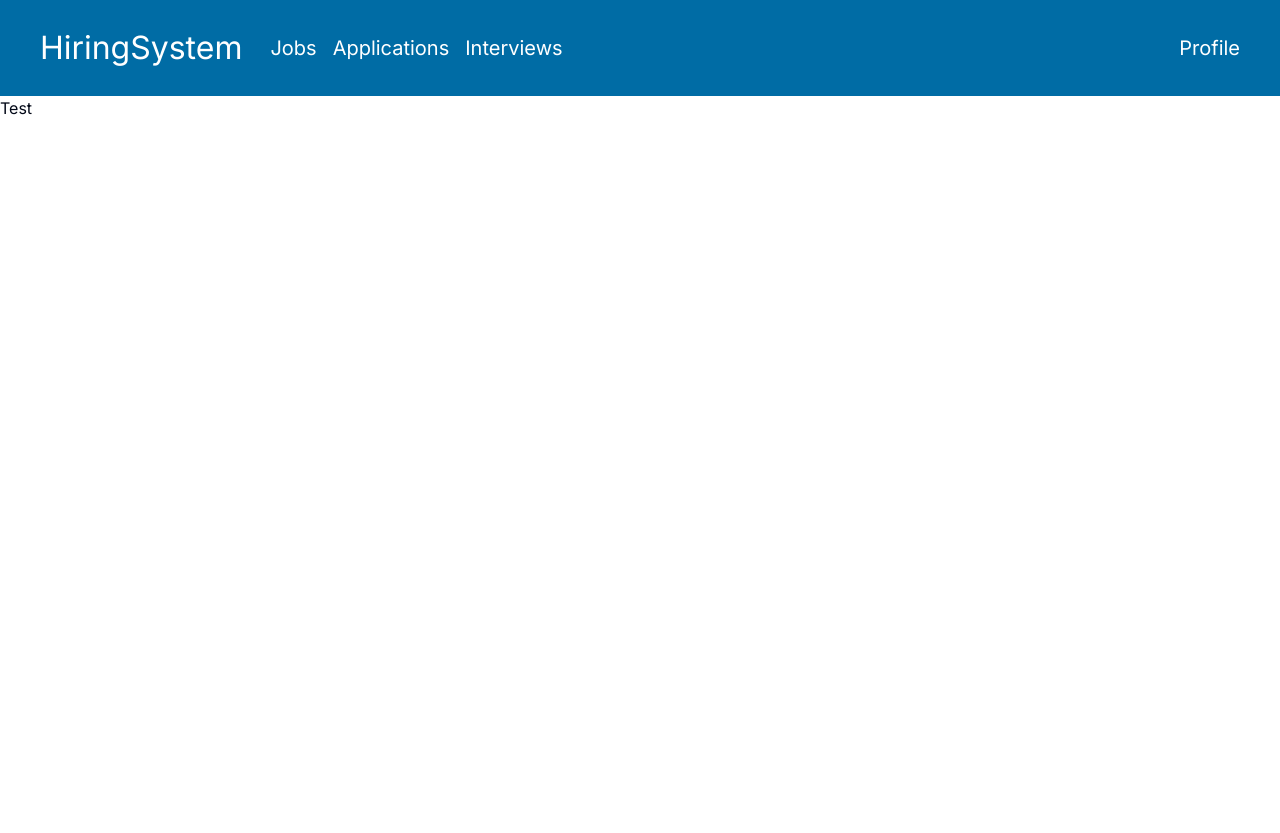
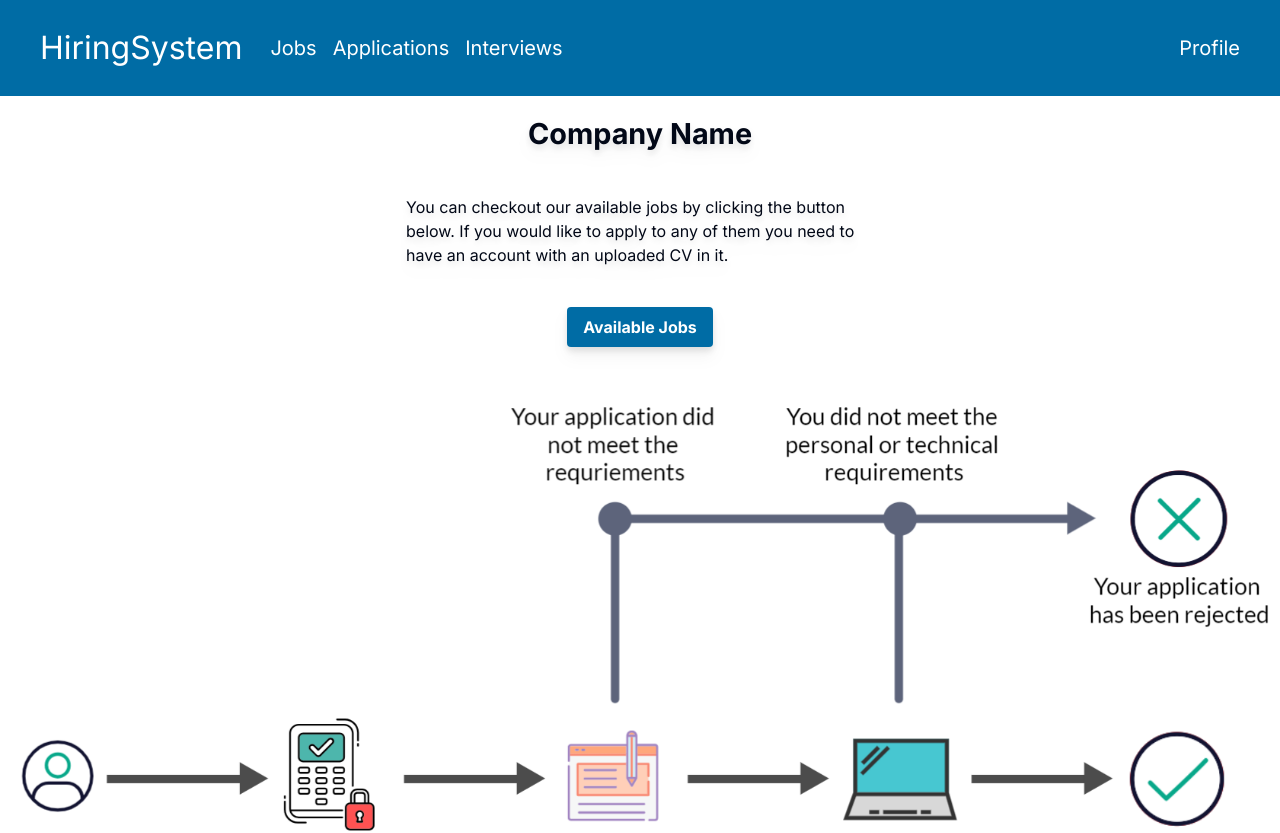
Before and after one commit to inginerie-software-2023-2024/proiect-inginerie-software-hiringsystem, a Next.js app in the folder frontend/: page / in a window 1280 px wide. Shown: the top 833 px of the page. Before the commit the page ends 800 px from the top, so only its background shows below. Built offline with nearby package versions, Linux system fonts and the light colour scheme.

Commit message:
Refactoring main page

```diff
--- a/frontend/app/globals.css
+++ b/frontend/app/globals.css
@@ -1,6 +1,18 @@
 @tailwind base;
 @tailwind components;
 @tailwind utilities;
+
+html, body{
+  width: 100%;
+  height: 100%;
+  padding: 0;
+  margin: 0;
+}
+
+body{
+  display: flex;
+  flex-direction: column;
+}
 
 @layer base {
   :root {
--- a/frontend/app/page.tsx
+++ b/frontend/app/page.tsx
@@ -1,3 +1,33 @@
+import applicationFlowImg from "@/public/assets/images/application_flow.png";
+import Image from "next/image";
+import Link from "next/link";
+
 export default function MainPage() {
-  return <main>Test</main>;
+
+  return (
+    <main className="z-0 flex-1">
+      <section className="flex h-full flex-col items-center justify-around">
+        <article className="flex max-w-[500px] flex-col items-center gap-10 p-4 drop-shadow-lg">
+          <h1 className="text-[1.8rem] font-bold">Company Name</h1>
+          <p>
+            You can checkout our available jobs by clicking the button below. If
+            you would like to apply to any of them you need to have an account
+            with an uploaded CV in it.
+          </p>
+          <Link
+            href="/jobs"
+            className="rounded bg-blue-4 px-4 py-2 font-bold text-white hover:bg-blue-2"
+          >
+            Available Jobs
+          </Link>
+        </article>
+        <Image
+          draggable={false}
+          src={applicationFlowImg}
+          alt="jobApplicationFlow"
+          className="h-auto w-auto"
+        />
+      </section>
+    </main>
+  );
 }
--- a/frontend/components/navbar/NavbarDesktop.tsx
+++ b/frontend/components/navbar/NavbarDesktop.tsx
@@ -41,9 +41,6 @@ const NavbarMain: React.FC = () => {
       </div>
       <div className="w-full">
         <NavigationMenu.List className="flex items-center self-start">
-          {/* <NavItem name="Jobs" />
-          <NavItem name="Applications" />
-          <NavItem name="Interviews" /> */}
           <NavContent />
           <NavItem name="Profile" className="ml-auto" />
         </NavigationMenu.List>
--- a/frontend/components/navbar/NavbarLink.tsx
+++ b/frontend/components/navbar/NavbarLink.tsx
@@ -78,10 +78,13 @@ const NavbarLinkDesktop: React.FC<NavbarLinkParams> = ({
   return (
     <NavigationMenuItem>
       <NavigationMenuTrigger>
-        <BaseOfLink url={urlToSet} name={name} className="px-2"/>
+        <BaseOfLink url={urlToSet} name={name} className="px-2" />
       </NavigationMenuTrigger>
-      <NavigationMenuContent asChild className="data-[motion^=from-]:animate-in data-[motion^=to-]:animate-out data-[motion^=from-]:fade-in data-[motion^=to-]:fade-out data-[motion=from-end]:slide-in-from-right-52 data-[motion=from-start]:slide-in-from-left-52 data-[motion=to-end]:slide-out-to-right-52 data-[motion=to-start]:slide-out-to-left-52">
-        <div className="absolute m-0 flex h-auto flex-col gap-5 rounded-md bg-white p-[22px] text-[15px] text-black shadow-md">
+      <NavigationMenuContent
+        asChild
+        className="data-[motion^=from-]:animate-in data-[motion^=to-]:animate-out data-[motion^=from-]:fade-in data-[motion^=to-]:fade-out data-[motion=from-end]:slide-in-from-right-52 data-[motion=from-start]:slide-in-from-left-52 data-[motion=to-end]:slide-out-to-right-52 data-[motion=to-start]:slide-out-to-left-52"
+      >
+        <div className="absolute z-10 m-0 flex h-auto flex-col gap-5 rounded-md bg-white p-[22px] text-[15px] text-black shadow-md">
           <OptionsOfLink filteredOptions={filteredOptions} />
         </div>
       </NavigationMenuContent>
```
Also changed, not shown: frontend/public/assets/images/application_flow.png (added).
